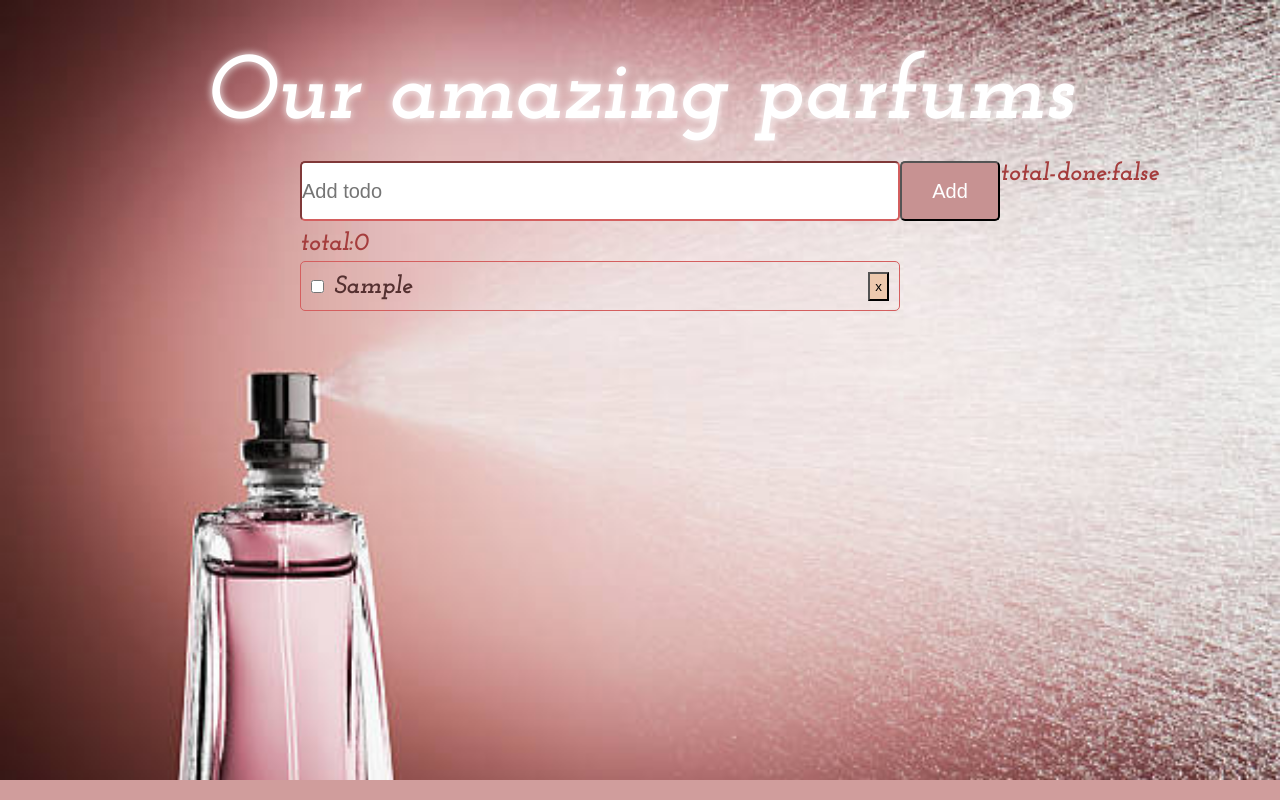
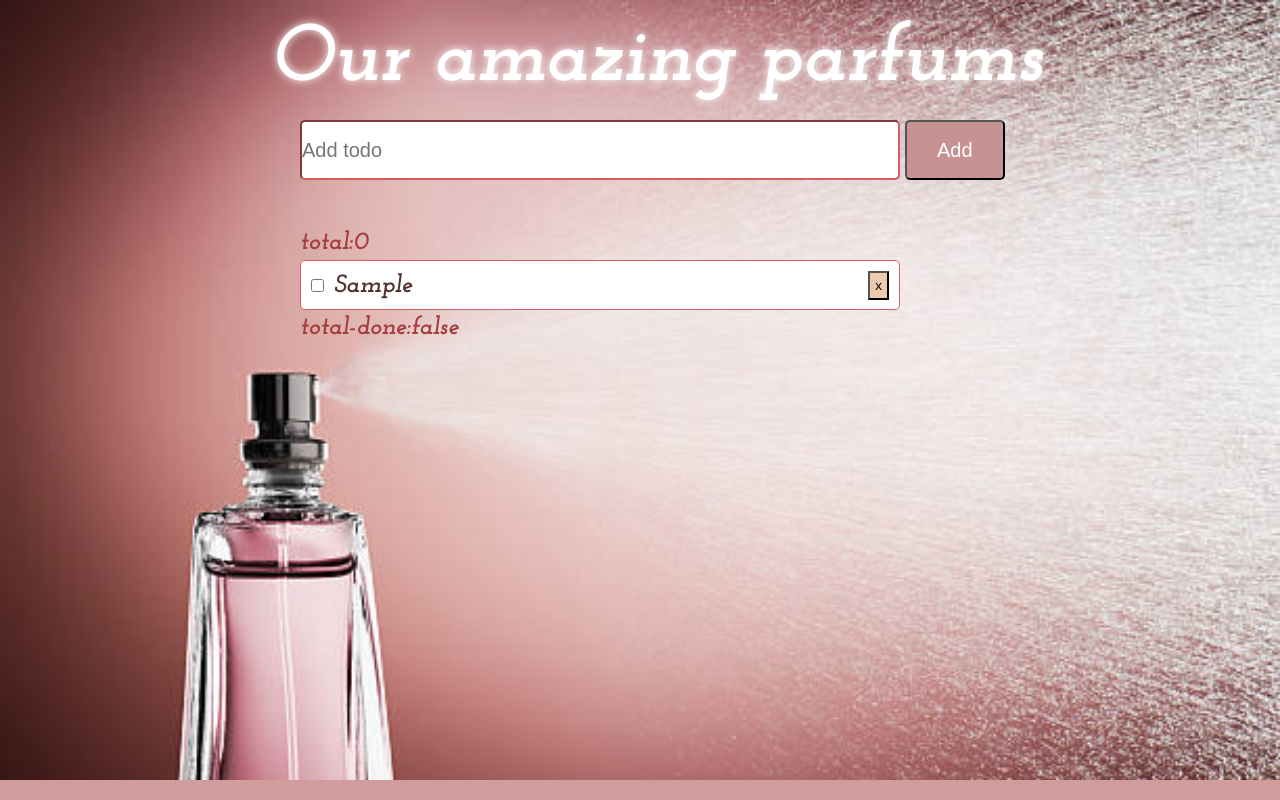
Before and after one commit to oxana2381/lesson-23-hw, a website: page index.html in a window 1280 px wide. Both pictures are taken after typing "Sample" into the empty fields and a click on the button "Add". Drawn offline with nearby package versions, Linux system fonts and the light colour scheme; files that its build step writes are made by us from their sources.

Commit message:
created todos

```diff
--- a/index.html
+++ b/index.html
@@ -16,11 +16,13 @@
 
                     <input type="text" id="todo-input" placeholder="Add todo">
 
-                </div>
-                <button id="todo-add" >Add</button>
+                    <button id="todo-add" >Add</button>
+
                 <span id="input-count"></span>
                 <span id="total"></span>
                 <span id="total-done"></span>
+
+                </div>
             </div>
 
             <ul class="todolist" id="todolist"></ul>
--- a/index.js
+++ b/index.js
@@ -25,7 +25,7 @@ function handleInputCount(event) {
         return;
     }
 
-    inputCount.innerText = 'Characters count: ' + count;
+    inputCount.innerText = 'Count: ' + count;
 }
 
 function handleItemClick(event) {
@@ -109,6 +109,7 @@ function renderTodoItem(text, status, id) {
     listItem.setAttribute('data-todoid', id);
     todoList.append(listItem);
     todoList.prepend (inputTotal);
+    todoList.append(inputTotalDone)
 
 
     let total=event.target.value++;
--- a/scss/style.scss
+++ b/scss/style.scss
@@ -4,8 +4,9 @@
 
 .container {
     margin: 0 auto;
-    width: 800px;
-    height: 540px;
+    width: 100%;
+    height: 230px;
+
     background-image: url(../image/parfum.jpeg.jpg);
     background-size: 100%;
 
@@ -19,18 +20,21 @@ h1{
     text-shadow: 0 0 8px white;
     color: white;
     font-family: 'Josefin Slab', serif;
-    font-size: 60px;
-    text-align: center;
-    padding-top: 50px;
+    font-size: 30px;
+    padding-left: 35px;
+
+    padding-top: 20px;
 
     @include isDesktop{
-    font-size:90px ;
+    font-size:80px ;
+    text-align: center;
 }}
 .todo-component {
     display: flex;
     flex-flow: column;
     width: 100%;
     padding: 0 20px;
+    padding-left: 40px;
 
     @include isDesktop{
     padding: 0 60px;
@@ -39,7 +43,7 @@ h1{
     &__control {
        display: flex;
        flex-flow: row nowrap;
-       padding-left: 170px;
+
 
     @include isDesktop{
         padding-left: 240px;;
@@ -49,8 +53,8 @@ h1{
     }
 
     &__control input {
-       height: 40px;
-       width: 370px;
+       height: 30px;
+       width: 270px;
        border-color: #d45f5f;
        border-radius: 5px;
 
@@ -60,8 +64,8 @@ h1{
       font-size: 20px
 }}
     &__control button{
-        height: 38px;
-        width: 64px;
+        height: 30px;
+        width: 28px;
         background-color: #c79292;
         border-radius: 5px;
         color: white ;
@@ -82,8 +86,8 @@ h1{
 
 .todolist {
     width: 100%;
-    padding-left: 200px;
     margin: 10px 0;
+    margin-top: 50px;
 
     @include isDesktop{
     padding-left: 240px;
@@ -92,9 +96,9 @@ h1{
 .todolist {
     &__item {
         display: flex;
-        width: 365px;
-        height: 40px;
-        background-color:#d45f5f05;
+        width: 265px;
+        height: 30px;
+        background-color:white;
         border: 1px solid #d45f5f;
         border-radius: 5px;
         justify-content: space-between;
```
